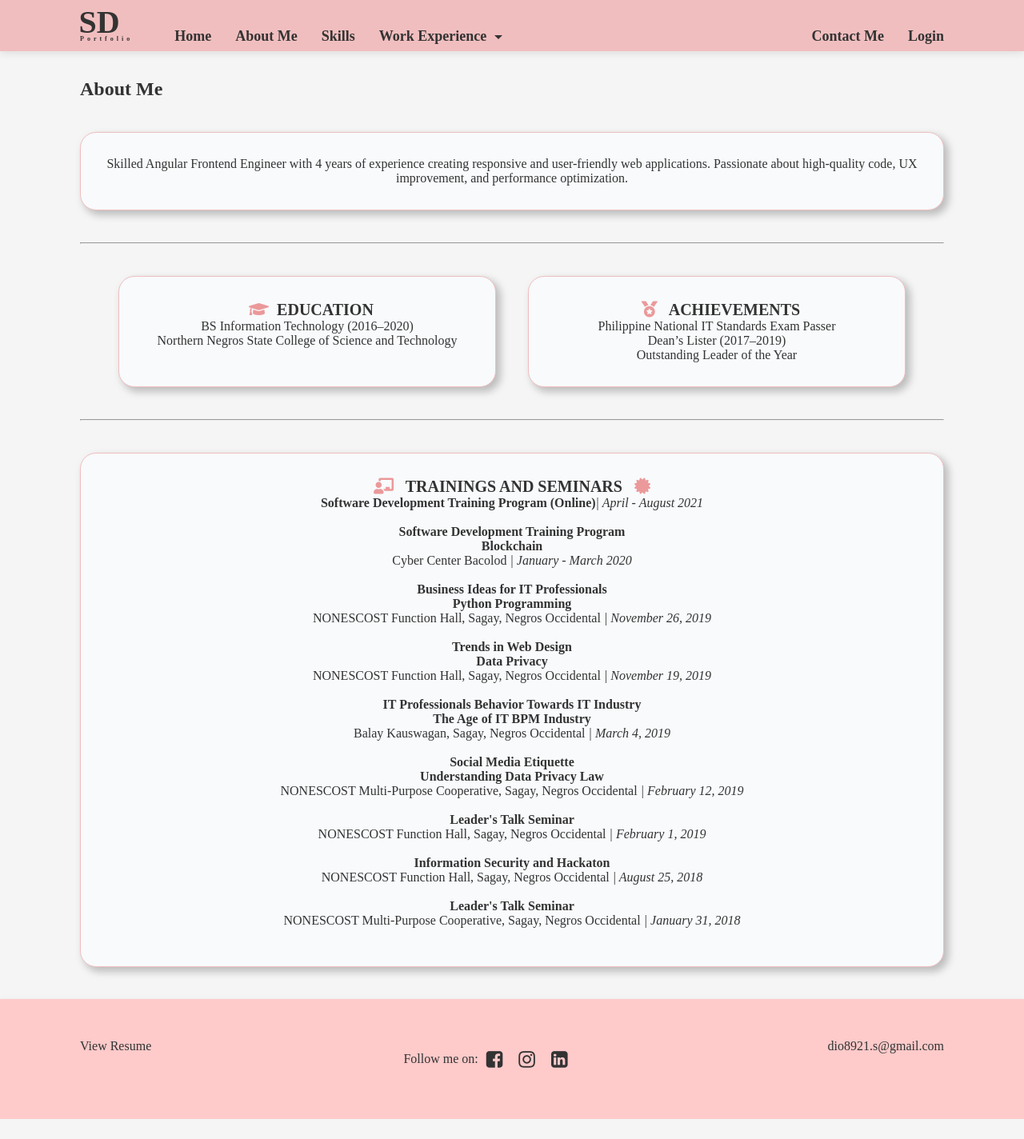
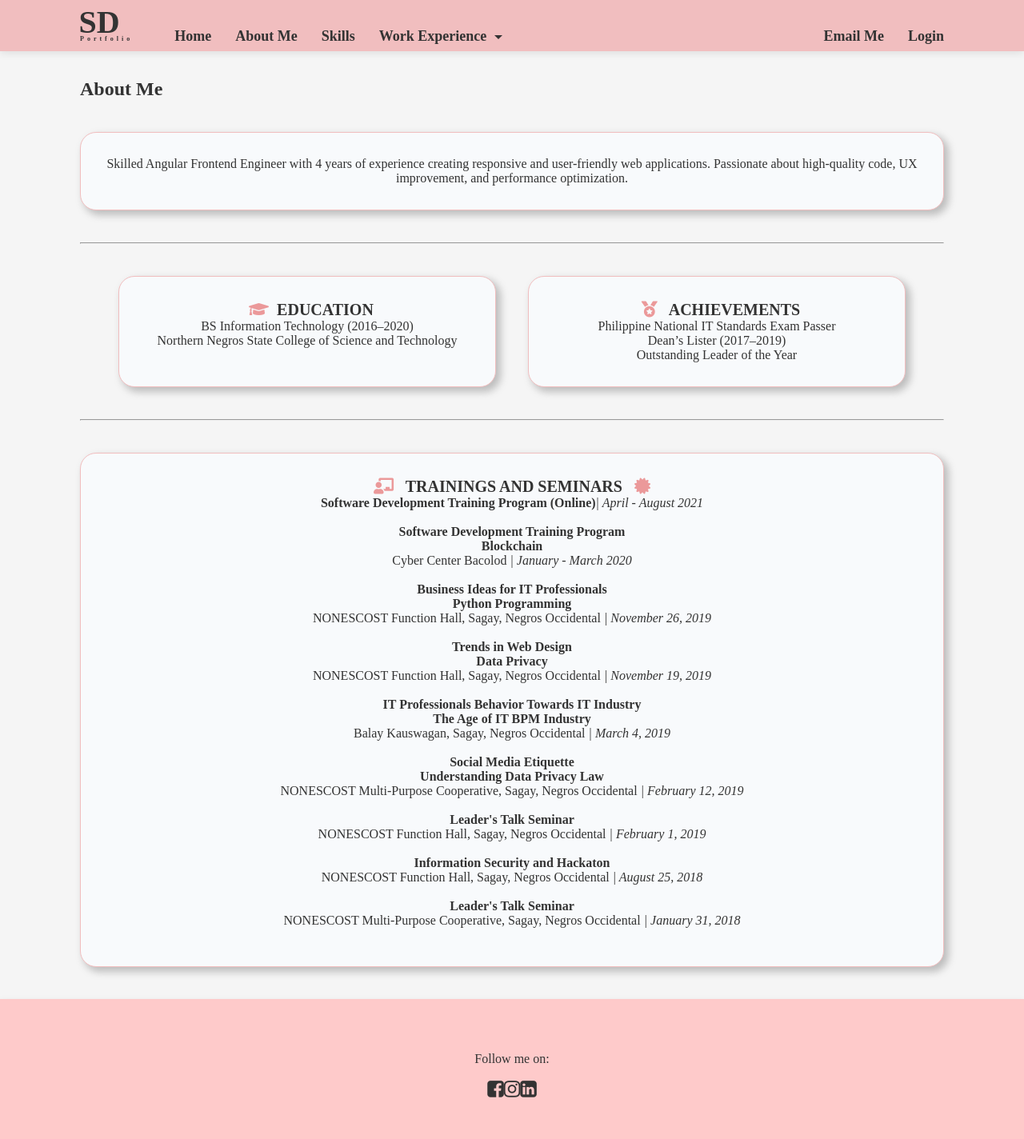
Before and after one commit to maineG95/maine, an Angular app: page /me in a window 1280 px wide. Shown: the whole page at 80% size. Before the commit the page ends 1399 px from the top, so only its background shows below. Built offline with nearby package versions, Linux system fonts and the light colour scheme.

Commit message:
Changes, email me, view resume

```diff
--- a/src/app/core/components/nav-footer/nav-footer.component.html
+++ b/src/app/core/components/nav-footer/nav-footer.component.html
@@ -1,14 +1,15 @@
 <div class="footer">
   <div class="details">
     <div class="address">
-       <a
+       <!-- <a
         href="resume.pdf" target="_blank">
          View Resume
-      </a>
+      </a> -->
     </div>
     <div class="socials">
       <p>Follow me on:</p>
-      <a href="https://www.facebook.com/">
+      <div class="social-logo">
+         <a href="https://www.facebook.com/">
         <i class="fa fa-facebook-square footer-icon" aria-hidden="true"></i>
       </a>
       <a href="https://www.instagram.com/">
@@ -17,11 +18,12 @@
       <a href="https://www.linkedin.com/">
         <i class="fa fa-linkedin-square footer-icon" aria-hidden="true"></i>
       </a>
+      </div>
     </div>
     <div class="address">
-        <a href="mailto:dio8921.s@gmail.com">
+        <!-- <a href="mailto:dio8921.s@gmail.com">
           dio8921.s&#64;gmail.com
-        </a>
+        </a> -->
     </div>
   </div>
 </div>
--- a/src/app/core/components/nav-footer/nav-footer.component.scss
+++ b/src/app/core/components/nav-footer/nav-footer.component.scss
@@ -29,15 +29,18 @@
 
 .socials{
   text-align: center;
-  display: flex;
-  align-items: center;
+  // display: flex;
+  // align-items: center;
   font-size: 16px;
+}
+.social-logo{
+  gap:60px;
 }
 
 .footer-icon {
   font-size: 24px;
   color: #333;
-  margin: 0 10px;
+  // margin: 0 60px;
   transition: color 0.3s;
 }
 
--- a/src/app/core/components/nav-header/nav-header.component.html
+++ b/src/app/core/components/nav-header/nav-header.component.html
@@ -22,7 +22,8 @@
       </nav>
       <nav class="desktop-nav end">
         <ul>
-          <li><a routerLink="/contacts" routerLinkActive="active-link">Contact Me</a></li>
+          <li><a href="mailto:dio8921.s@gmail.com">Email Me</a></li>
+          <!-- <li><a routerLink="/contacts" routerLinkActive="active-link">Contact Me</a></li> -->
           <li *ngIf="!isLoggedIn"><a (click)="openModal()">Login</a></li>
           <li *ngIf="isLoggedIn" ><a (click)="openLogout()">Logout</a></li>
         </ul>
@@ -52,7 +53,8 @@
           <li><a routerLink="/artc" (click)="checkLoginAndNavigate($event, '/artc')">Artc Inc.</a></li>
         </ul>
       </li>
-      <li><a routerLink="/contacts" (click)="closeMobileNav()">Contact Me</a></li>
+      <li><a href="mailto:dio8921.s@gmail.com" (click)="closeMobileNav()">Email Me</a></li>
+      <!-- <li><a routerLink="/contacts" (click)="closeMobileNav()">Contact Me</a></li> -->
       <li *ngIf="!isLoggedIn"><a (click)="openModal()">Login</a></li>
       <li *ngIf="isLoggedIn" ><a (click)="openLogout()">Logout</a></li>
     </ul>
--- a/src/app/features/home/home.component.html
+++ b/src/app/features/home/home.component.html
@@ -10,8 +10,8 @@
       <!-- <p class="sub">Passionate about creating seamless and engaging user experiences.</p> -->
       <p class="desc">I specialize in building responsive websites using modern technologies like Angular and CSS3.</p>
       <!-- <button class="btn-hire" (click)="navigateToAbout()"> -->
-      <button class="btn-hire best-card-shadow" routerLink="/me" (click)="checkLoginAndNavigate($event, '/me')">
-        About Me
+      <button class="btn-hire best-card-shadow"  (click)="viewResume($event)">
+        View Resume
       </button>
     </div>
 
--- a/src/app/features/home/home.component.ts
+++ b/src/app/features/home/home.component.ts
@@ -36,16 +36,16 @@ export class HomeComponent {
     this.currentView = 'login';
   }
 
-  checkLoginAndNavigate(event: MouseEvent, route: string) {
-    event.preventDefault(); // Prevent default navigation
+  viewResume(event: MouseEvent) {
+  event.preventDefault();
 
-    if (this.isLoggedIn) {
-      this.router.navigate(['/me']);
-    } else {
-      this.router.navigate(['']);
-      this.openModal();
-    }
+  if (this.isLoggedIn) {
+    window.open('resume.pdf', '_blank');
+  } else {
+    this.openModal();
   }
+}
+
 
   closeModalFromChild() {
     this.isModalVisible = false;
```
